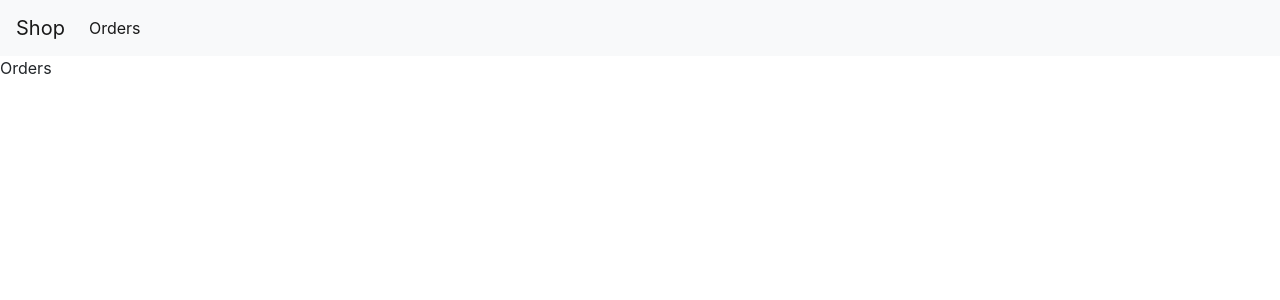
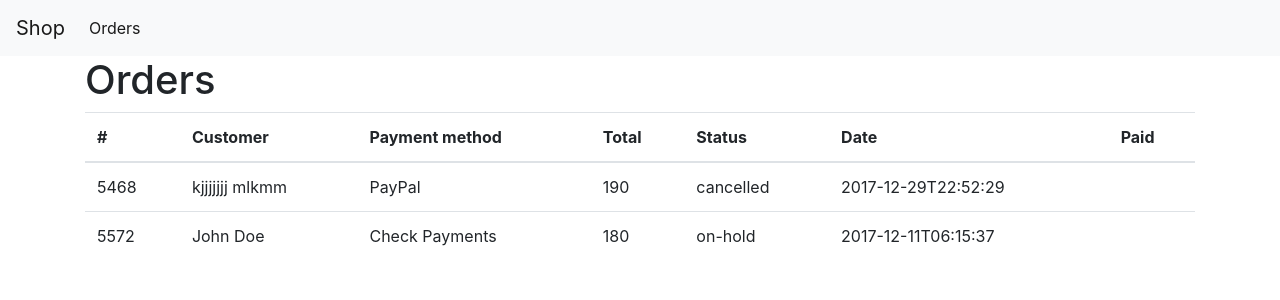
Before and after one commit to fentosi/woocommerce-vue-shop-front, a Vue app: page /orders in a window 1280 px wide. Shown: the top 300 px of the page. Built offline with nearby package versions, Linux system fonts and the light colour scheme.

Commit message:
Render list of orders from hardcoded data

```diff
--- a/src/router.js
+++ b/src/router.js
@@ -11,7 +11,7 @@ export default new Router({
       path: '/orders',
       name: 'orders',
       // lazy load
-      component: () => import('./views/Orders.vue')
+      component: () => import('./views/OrderList.vue')
     }
   ]
 });
--- /dev/null
+++ b/src/views/OrderList.vue
@@ -0,0 +1,119 @@
+<template>
+  <div class="orders-list container">
+    <h1>Orders</h1>
+    <table class="table">
+      <thead>
+      <tr>
+        <th>#</th>
+        <th>Customer</th>
+        <th>Payment method</th>
+        <th>Total</th>
+        <th>Status</th>
+        <th>Date</th>
+        <th>Paid</th>
+      </tr>
+      <template v-for="order in orders">
+        <order-list-item v-bind="order" v-bind:key="order.id"></order-list-item>
+      </template>
+      </thead>
+    </table>
+  </div>
+</template>
+
+<script>
+import OrderListItem from './OrderListItem';
+
+export default {
+  name: 'orderList',
+  components: {
+    OrderListItem
+  },
+  data () {
+    return {
+      orderData: [{
+        id: 5468,
+        status: 'cancelled',
+        date_created_gmt: '2017-12-29T22:52:29',
+        date_modified_gmt: '2017-12-29T22:52:29',
+        total: '190',
+        total_tax: '0',
+        prices_include_tax: false,
+        customer_id: 0,
+        customer_note: '',
+        billing: {
+          first_name: 'kjjjjjjj',
+          last_name: 'mlkmm',
+          company: 'hhuhhu',
+          address_1: 'Judaidah 2',
+          address_2: 'j',
+          city: 'Najaf',
+          state: 'Najaf',
+          postcode: '54001',
+          country: 'IQ',
+          email: 'husseinalmosawi10313abbas@gmail.com',
+          phone: '07738078854'
+        },
+        shipping: {
+          first_name: 'kjjjjjjj',
+          last_name: 'mlkmm',
+          company: 'hhuhhu',
+          address_1: 'Judaidah 2',
+          address_2: 'j',
+          city: 'Najaf',
+          state: 'Najaf',
+          postcode: '54001',
+          country: 'IQ'
+        },
+        payment_method_title: 'PayPal',
+        date_paid_gmt: null,
+        date_completed_gmt: null,
+        currency_symbol: '$'
+      },
+      {
+        id: 5572,
+        status: 'on-hold',
+        date_created_gmt: '2017-12-11T06:15:37',
+        date_modified_gmt: '2017-12-11T06:15:37',
+        total: '180',
+        total_tax: '0',
+        prices_include_tax: false,
+        customer_note: '',
+        billing: {
+          first_name: 'John',
+          last_name: 'Doe',
+          company: '',
+          address_1: '95 Wall Street',
+          address_2: '#1722',
+          city: 'New York',
+          state: 'NY',
+          postcode: '10003',
+          country: 'US',
+          email: 'evoqman+test@gmail.com',
+          phone: '9166763643'
+        },
+        shipping: {
+          first_name: 'John',
+          last_name: 'Doe',
+          company: '',
+          address_1: '95 Wall Street',
+          address_2: '#1722',
+          city: 'New York',
+          state: 'NY',
+          postcode: '10003',
+          country: 'US'
+        },
+        payment_method_title: 'Check Payments',
+        date_paid_gmt: null,
+        date_completed_gmt: null,
+        currency_symbol: '$'
+      }
+      ]
+    };
+  },
+  computed: {
+    orders () {
+      return this.orderData;
+    }
+  }
+};
+</script>
--- /dev/null
+++ b/src/views/OrderListItem.vue
@@ -0,0 +1,32 @@
+<template>
+  <tr>
+    <td v-text="id" class="order-id" ></td>
+    <td v-text="name" class="order-name"></td>
+    <td v-text="payment_method_title" class="order-payment-method"></td>
+    <td v-text="total" class="order-total"></td>
+    <td v-text="status" class="order-status"></td>
+    <td v-text="date_created_gmt" class="date-created"></td>
+    <td v-text="date_paid_gmt" class="date-paid"></td>
+  </tr>
+</template>
+
+<script>
+
+export default {
+  name: 'orderListItem',
+  props: {
+    id: Number,
+    billing: Object,
+    payment_method_title: String,
+    total: String,
+    status: String,
+    date_created_gmt: String,
+    date_paid_gmt: String
+  },
+  computed: {
+    name () {
+      return this.billing.first_name + ' ' + this.billing.last_name;
+    }
+  }
+};
+</script>
--- a/src/views/Orders.vue
+++ /dev/null
@@ -1,10 +0,0 @@
-<template>
-  <div>Orders</div>
-</template>
-
-<script>
-
-export default {
-  name: 'orders'
-};
-</script>
```
Also changed, not shown: 2 other files (tests, documents, lock files or other folders).
